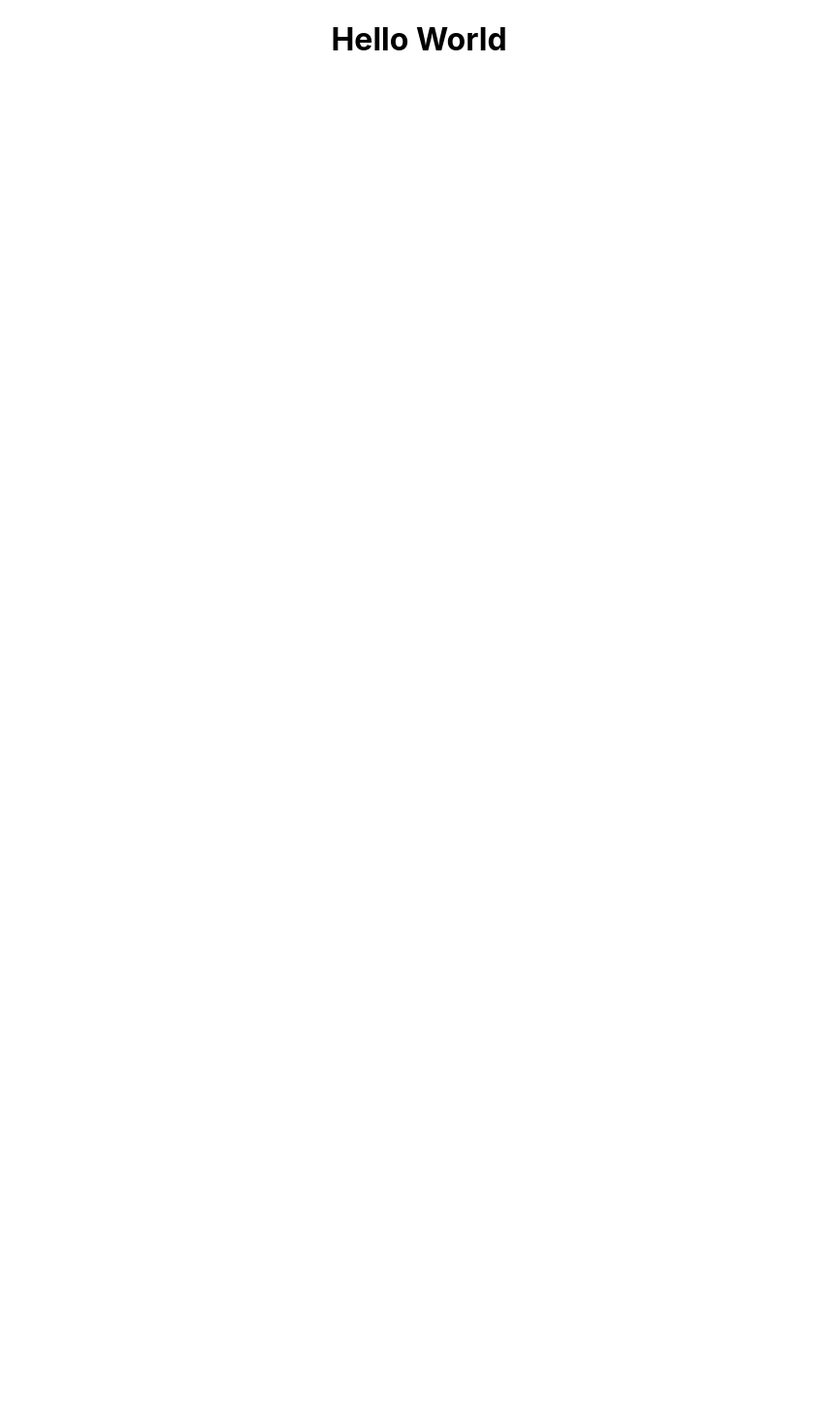
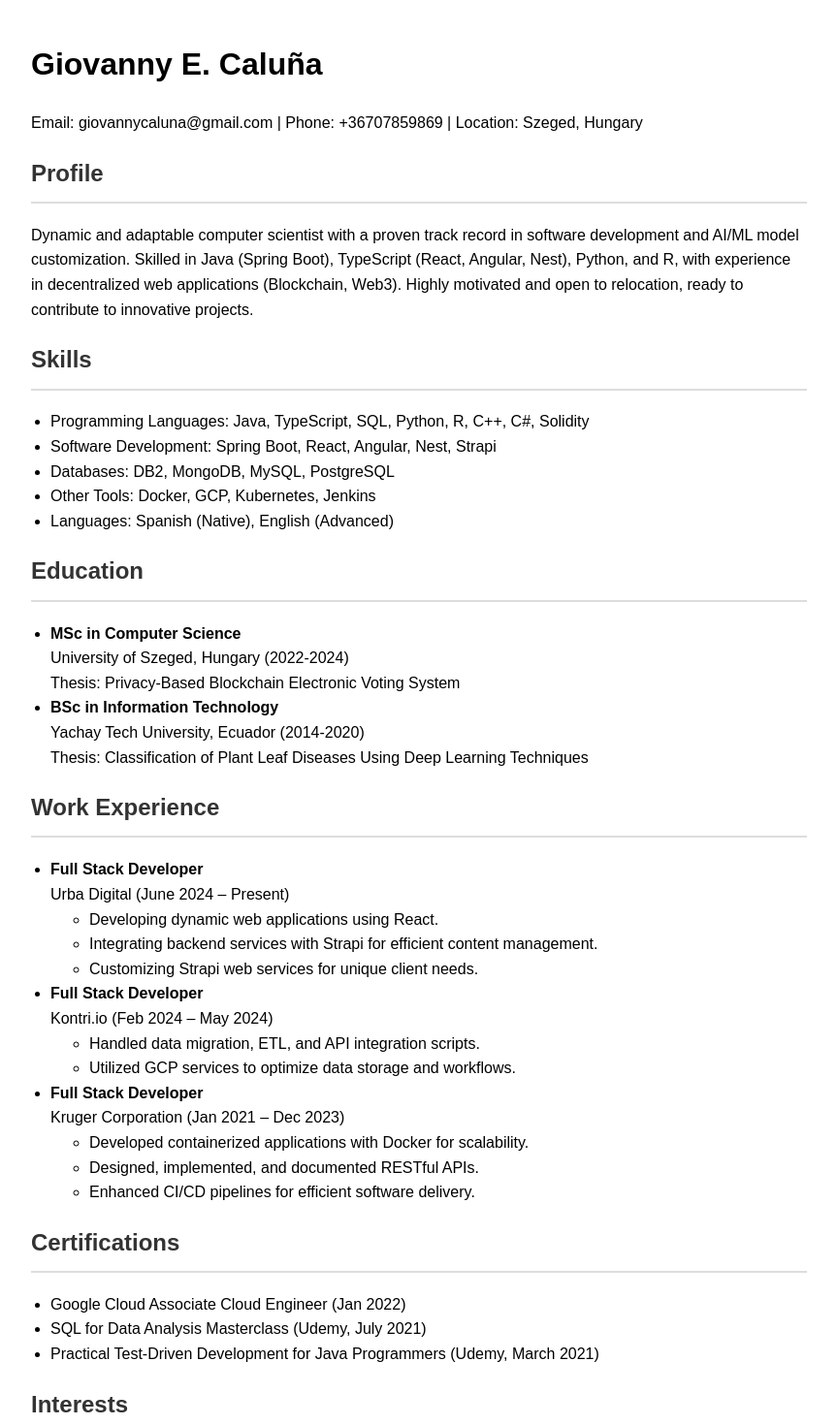
Before and after one commit to giovannyCaluna/my-site, a React (Create React App) app: page / in a window 1280 px wide. Shown: the top 1470 px of the page at 97% size, without its empty margins (208-1071 px from the left). Before the commit the page ends 800 px from the top, so only its background shows below. Built offline with nearby package versions, Linux system fonts and the light colour scheme.

Commit message:
Add cv information

```diff
--- a/src/App.js
+++ b/src/App.js
@@ -1,12 +1,92 @@
-import logo from './logo.svg';
 import './App.css';
 
 function App() {
   return (
-    <div className="App">
-      <h1>
-        Hello World
-      </h1>
+    <div style={{ fontFamily: 'Arial, sans-serif', lineHeight: '1.6', padding: '20px', maxWidth: '800px', margin: '0 auto' }}>
+      <header>
+        <h1>Giovanny E. Caluña</h1>
+        <p>Email: giovannycaluna@gmail.com | Phone: +36707859869 | Location: Szeged, Hungary</p>
+      </header>
+
+      <section>
+        <h2 style={{ color: '#333', borderBottom: '2px solid #ddd', paddingBottom: '10px' }}>Profile</h2>
+        <p>
+          Dynamic and adaptable computer scientist with a proven track record in software development and AI/ML model customization. Skilled in Java (Spring Boot), TypeScript (React, Angular, Nest), Python, and R, with experience in decentralized web applications (Blockchain, Web3). Highly motivated and open to relocation, ready to contribute to innovative projects.
+        </p>
+      </section>
+
+      <section>
+        <h2 style={{ color: '#333', borderBottom: '2px solid #ddd', paddingBottom: '10px' }}>Skills</h2>
+        <ul style={{ paddingLeft: '20px' }}>
+          <li>Programming Languages: Java, TypeScript, SQL, Python, R, C++, C#, Solidity</li>
+          <li>Software Development: Spring Boot, React, Angular, Nest, Strapi</li>
+          <li>Databases: DB2, MongoDB, MySQL, PostgreSQL</li>
+          <li>Other Tools: Docker, GCP, Kubernetes, Jenkins</li>
+          <li>Languages: Spanish (Native), English (Advanced)</li>
+        </ul>
+      </section>
+
+      <section>
+        <h2 style={{ color: '#333', borderBottom: '2px solid #ddd', paddingBottom: '10px' }}>Education</h2>
+        <ul style={{ paddingLeft: '20px' }}>
+          <li>
+            <strong>MSc in Computer Science</strong><br />
+            University of Szeged, Hungary (2022-2024)<br />
+            Thesis: Privacy-Based Blockchain Electronic Voting System
+          </li>
+          <li>
+            <strong>BSc in Information Technology</strong><br />
+            Yachay Tech University, Ecuador (2014-2020)<br />
+            Thesis: Classification of Plant Leaf Diseases Using Deep Learning Techniques
+          </li>
+        </ul>
+      </section>
+
+      <section>
+        <h2 style={{ color: '#333', borderBottom: '2px solid #ddd', paddingBottom: '10px' }}>Work Experience</h2>
+        <ul style={{ paddingLeft: '20px' }}>
+          <li>
+            <strong>Full Stack Developer</strong><br />
+            Urba Digital (June 2024 – Present)<br />
+            <ul>
+              <li>Developing dynamic web applications using React.</li>
+              <li>Integrating backend services with Strapi for efficient content management.</li>
+              <li>Customizing Strapi web services for unique client needs.</li>
+            </ul>
+          </li>
+          <li>
+            <strong>Full Stack Developer</strong><br />
+            Kontri.io (Feb 2024 – May 2024)<br />
+            <ul>
+              <li>Handled data migration, ETL, and API integration scripts.</li>
+              <li>Utilized GCP services to optimize data storage and workflows.</li>
+            </ul>
+          </li>
+          <li>
+            <strong>Full Stack Developer</strong><br />
+            Kruger Corporation (Jan 2021 – Dec 2023)<br />
+            <ul>
+              <li>Developed containerized applications with Docker for scalability.</li>
+              <li>Designed, implemented, and documented RESTful APIs.</li>
+              <li>Enhanced CI/CD pipelines for efficient software delivery.</li>
+            </ul>
+          </li>
+        </ul>
+      </section>
+
+      <section>
+        <h2 style={{ color: '#333', borderBottom: '2px solid #ddd', paddingBottom: '10px' }}>Certifications</h2>
+        <ul style={{ paddingLeft: '20px' }}>
+          <li>Google Cloud Associate Cloud Engineer (Jan 2022)</li>
+          <li>SQL for Data Analysis Masterclass (Udemy, July 2021)</li>
+          <li>Practical Test-Driven Development for Java Programmers (Udemy, March 2021)</li>
+        </ul>
+      </section>
+
+      <section>
+        <h2 style={{ color: '#333', borderBottom: '2px solid #ddd', paddingBottom: '10px' }}>Interests</h2>
+        <p>Blockchain, AI/ML, Decentralized Applications, Technology Trends</p>
+      </section>
     </div>
   );
 }
```
